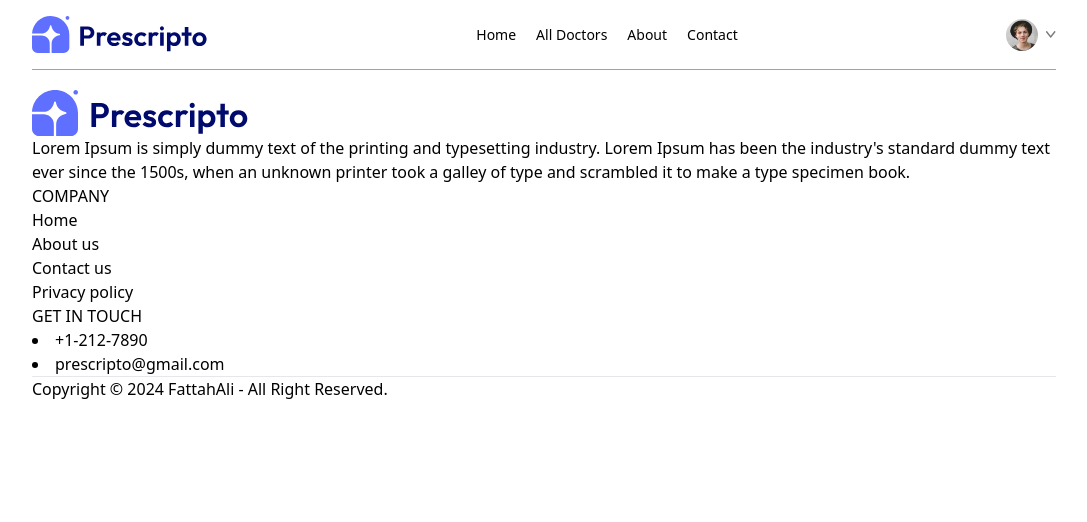
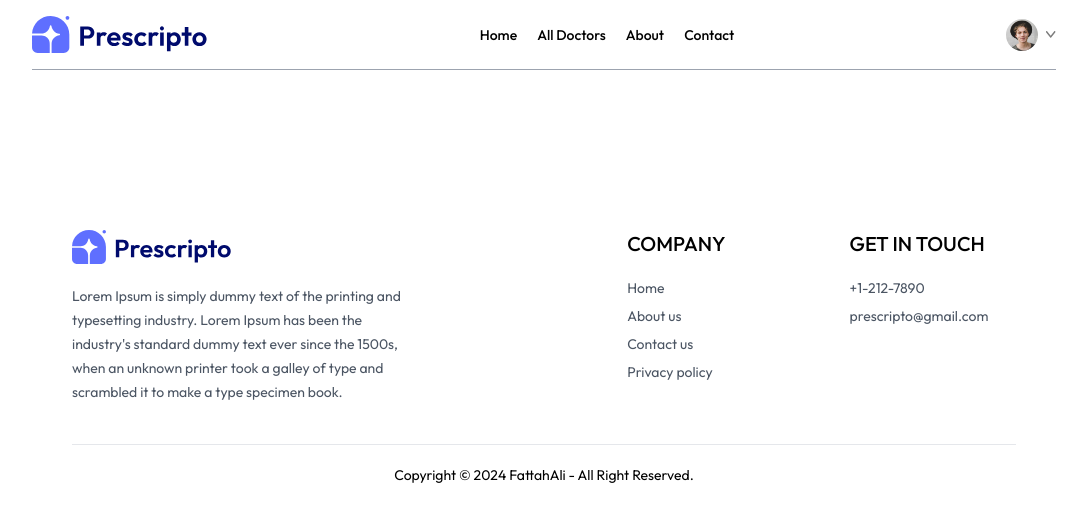
Before and after one commit to Fattahali37/Prescripto, a React (Vite) app in the folder frontend/: page /appointment/1 in a window 1280 px wide. Shown: the top 522 px of the page, without its empty margins (96-1183 px from the left). Built offline with nearby package versions, Linux system fonts and the light colour scheme.

Commit message:
homepage completed

```diff
--- a/frontend/src/components/Footer.jsx
+++ b/frontend/src/components/Footer.jsx
@@ -3,17 +3,22 @@ import { assets } from "../assets/assets";
 
 const Footer = () => {
   return (
-    <div>
-      <div>
+    <div className="md:mx-10">
+      <div className="flex flex-col sm:grid grid-cols-[3fr_1fr_1fr] gap-14 my-10 mt-40 text-sm">
         {/* Left section */}
         <div>
-          <img src={assets.logo} alt="" />
-          <p>Lorem Ipsum is simply dummy text of the printing and typesetting industry. Lorem Ipsum has been the industry's standard dummy text ever since the 1500s, when an unknown printer took a galley of type and scrambled it to make a type specimen book.</p>
+          <img className="mb-5 w-40" src={assets.logo} alt="" />
+          <p className="w-full md:w-2/3 text-gray-600 leading-6">
+            Lorem Ipsum is simply dummy text of the printing and typesetting
+            industry. Lorem Ipsum has been the industry's standard dummy text
+            ever since the 1500s, when an unknown printer took a galley of type
+            and scrambled it to make a type specimen book.
+          </p>
         </div>
         {/* center section */}
         <div>
-          <p>COMPANY</p>
-          <ul>
+          <p className="text-xl font-medium mb-5">COMPANY</p>
+          <ul className="flex flex-col gap-2 text-gray-600">
             <li>Home</li>
             <li>About us</li>
             <li>Contact us</li>
@@ -22,15 +27,17 @@ const Footer = () => {
         </div>
         {/* Right section */}
         <div>
-          <p>GET IN TOUCH</p>
-          <li>+1-212-7890</li>
-          <li>prescripto@gmail.com</li>
+          <p className="text-xl font-medium mb-5">GET IN TOUCH</p>
+          <ul className="flex flex-col gap-2 text-gray-600">
+            <li>+1-212-7890</li>
+            <li>prescripto@gmail.com</li>
+          </ul>
         </div>
       </div>
-        {/* Copyright text */}
+      {/* Copyright text */}
       <div>
         <hr />
-        <p>Copyright © 2024 FattahAli - All Right Reserved.</p>
+        <p className="py-5 text-sm text-center">Copyright © 2024 FattahAli - All Right Reserved.</p>
       </div>
     </div>
   );
--- a/frontend/src/index.css
+++ b/frontend/src/index.css
@@ -1,12 +1,16 @@
+@import url("https://fonts.googleapis.com/css2?family=Inter:wght@100..900&family=Outfit:wght@100..900&display=swap");
 @tailwind base;
 @tailwind components;
 @tailwind utilities;
 
-
-.active hr{
-  @apply block
+* {
+  font-family: Outfit;
 }
 
-::-webkit-scrollbar{
-  @apply hidden
+.active hr {
+  @apply block;
 }
+
+::-webkit-scrollbar {
+  @apply hidden;
+}
```
